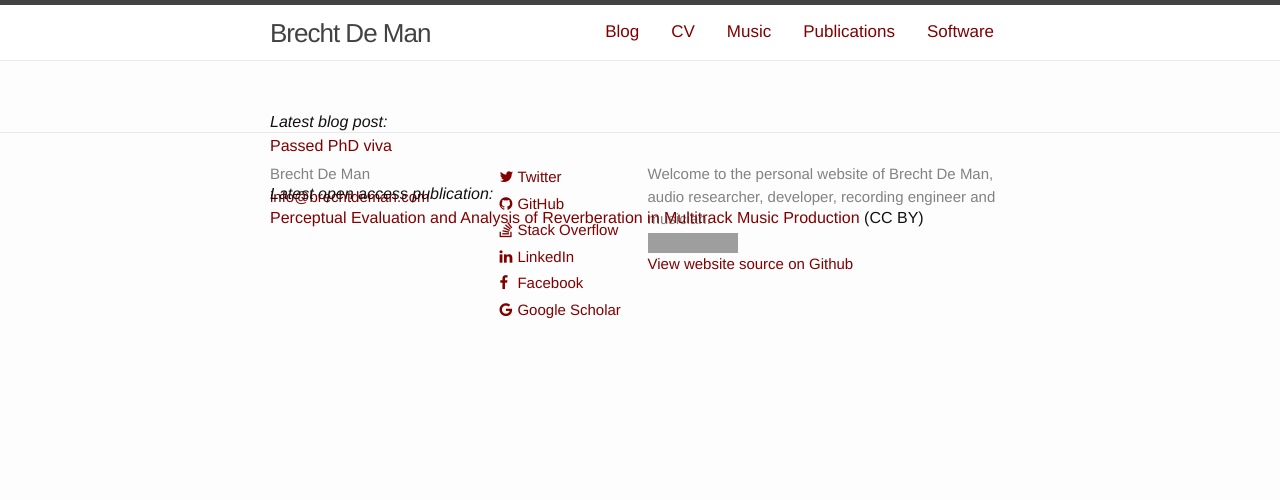
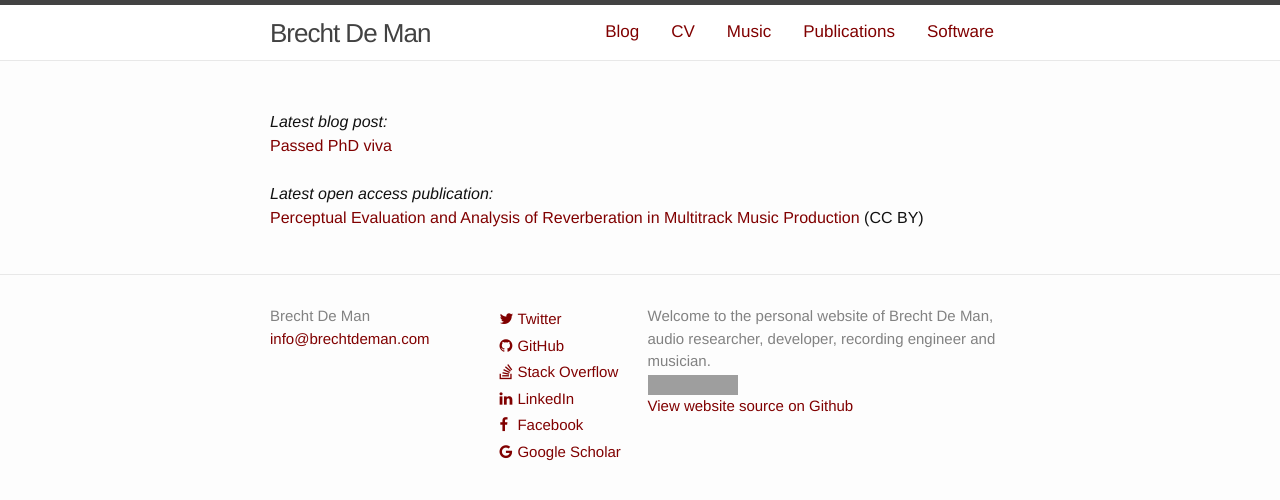
Before and after one commit to BrechtDeMan/BrechtDeMan.github.io, a Jekyll site: the page built from index.html, in a window 1280 px wide. Shown: the top 500 px of the page. Built offline with Jekyll 4.4.1, drawn with Linux system fonts in a browser that asks for light colours; nearby versions of some CDN libraries; grey boxes are pictures that could not be loaded.

Commit message:
Footer problem

```diff
--- a/_sass/_base.scss
+++ b/_sass/_base.scss
@@ -165,7 +165,6 @@ pre {
     min-height: 100%;
     height: auto !important;
     height: 100%;
-    margin: 0 auto -142px; /* the bottom margin is the negative value of the footer's height */
     @extend %clearfix;
 
     @include media-query($on-laptop) {
```
